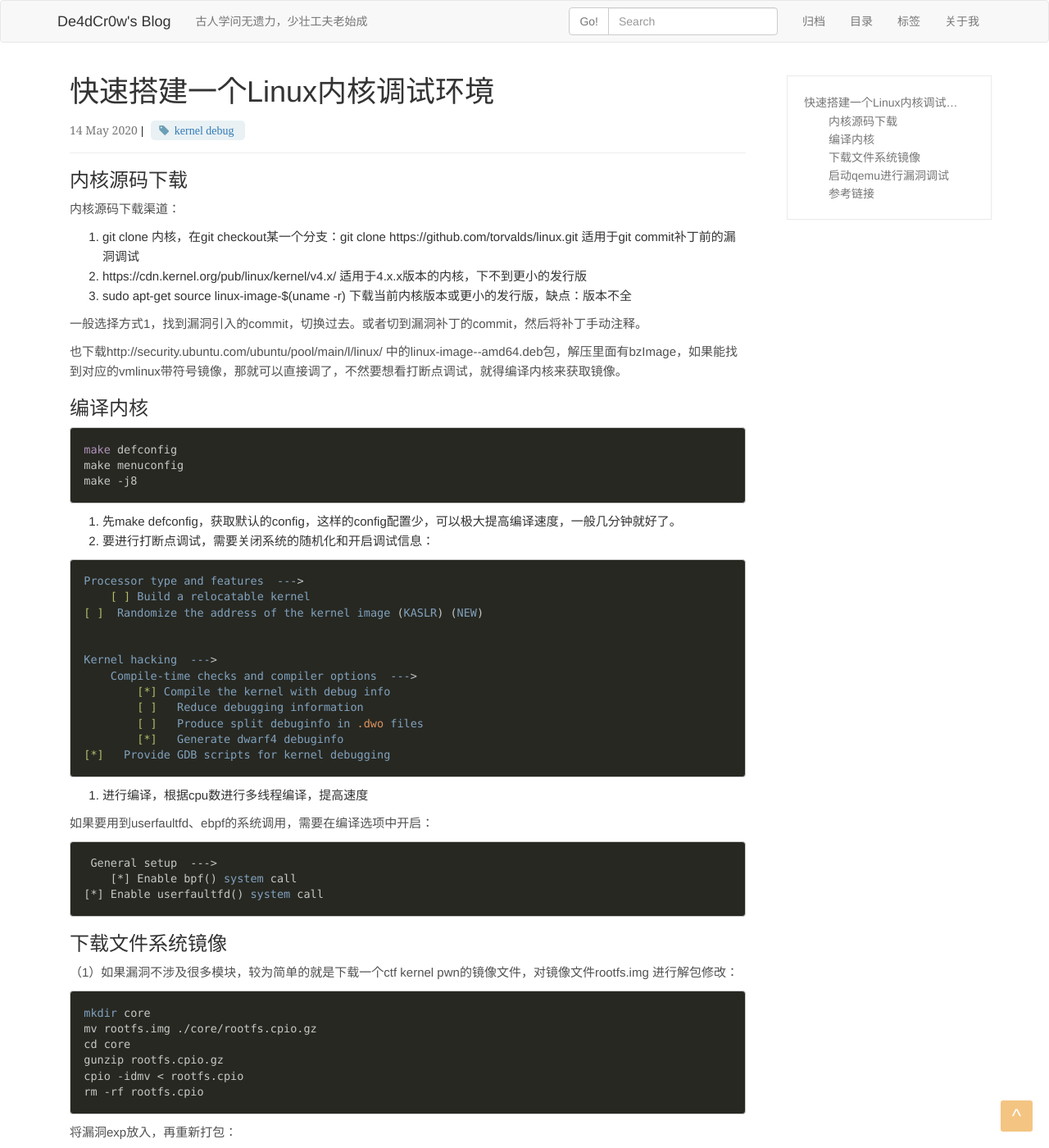
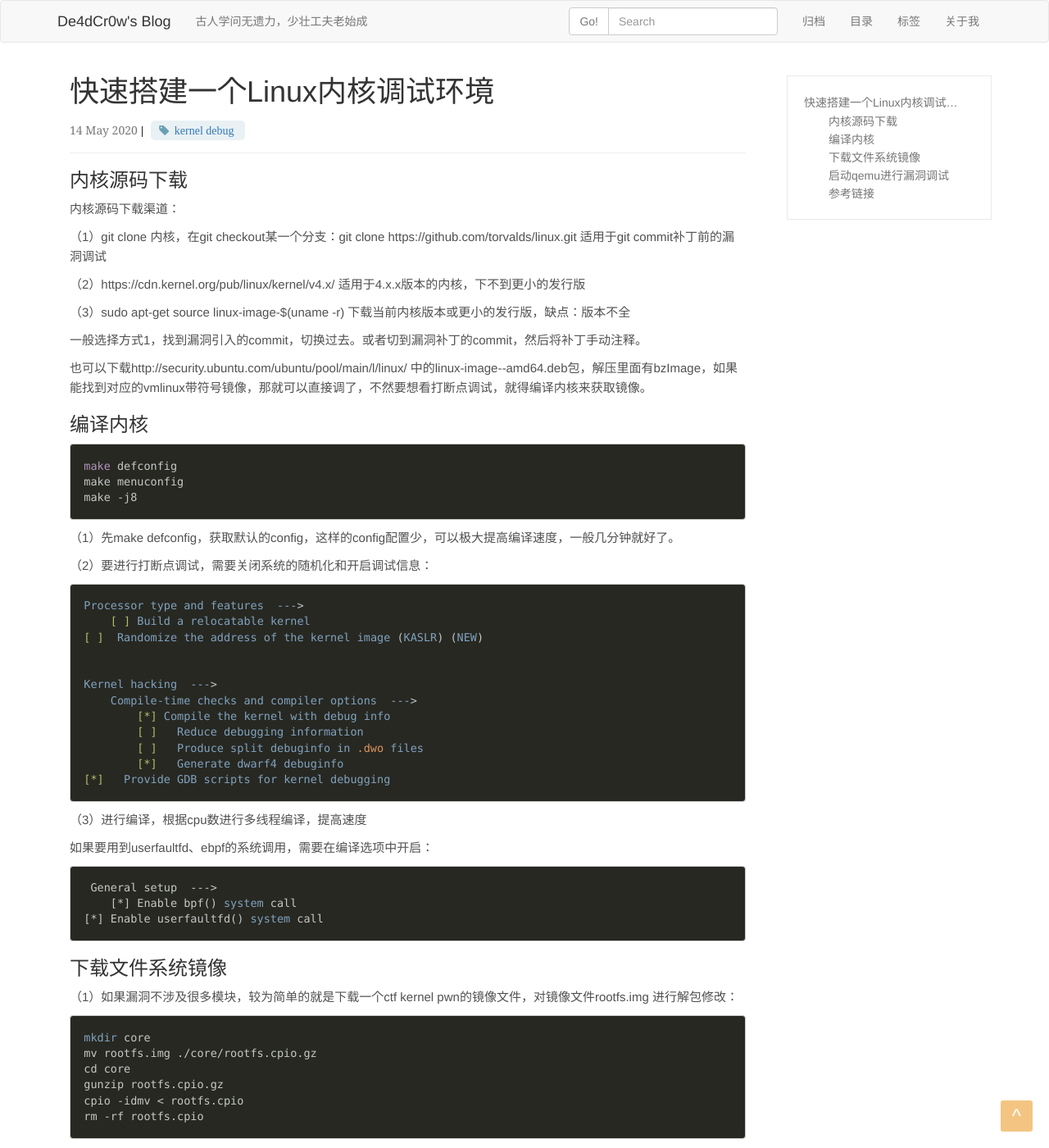
Before and after one commit to De4dCr0w/De4dCr0w.github.io, a Jekyll site: the page built from _posts/2020-05-14-快速搭建一个Linux内核调试环境.md, in a window 1280 px wide and 1400 px high. Shown: the whole window at 82% size. Built offline with Jekyll 4.4.1, drawn with Linux system fonts in a browser that asks for light colours; some of the changed text lies outside the part shown.

Commit message:
Update 2020-05-14-快速搭建一个Linux内核调试环境.md

````diff
--- a/_posts/2020-05-14-快速搭建一个Linux内核调试环境.md
+++ b/_posts/2020-05-14-快速搭建一个Linux内核调试环境.md
@@ -19,13 +19,16 @@ author: 'De4dCr0w'
 ### 内核源码下载
 
 内核源码下载渠道：
-1. git clone 内核，在git checkout某一个分支：git clone https://github.com/torvalds/linux.git 适用于git commit补丁前的漏洞调试
-2. https://cdn.kernel.org/pub/linux/kernel/v4.x/ 适用于4.x.x版本的内核，下不到更小的发行版
-3. sudo apt-get source linux-image-$(uname -r) 下载当前内核版本或更小的发行版，缺点：版本不全
+
+（1）git clone 内核，在git checkout某一个分支：git clone https://github.com/torvalds/linux.git 适用于git commit补丁前的漏洞调试
+
+（2）https://cdn.kernel.org/pub/linux/kernel/v4.x/ 适用于4.x.x版本的内核，下不到更小的发行版
+
+（3）sudo apt-get source linux-image-$(uname -r) 下载当前内核版本或更小的发行版，缺点：版本不全
 
 一般选择方式1，找到漏洞引入的commit，切换过去。或者切到漏洞补丁的commit，然后将补丁手动注释。
 
-也下载http://security.ubuntu.com/ubuntu/pool/main/l/linux/ 中的linux-image-*-*amd64.deb包，解压里面有bzImage，如果能找到对应的vmlinux带符号镜像，那就可以直接调了，不然要想看打断点调试，就得编译内核来获取镜像。
+也可以下载http://security.ubuntu.com/ubuntu/pool/main/l/linux/ 中的linux-image-*-*amd64.deb包，解压里面有bzImage，如果能找到对应的vmlinux带符号镜像，那就可以直接调了，不然要想看打断点调试，就得编译内核来获取镜像。
 
 ### 编译内核
 
@@ -35,8 +38,9 @@ make menuconfig
 make -j8
 ```
 
-1. 先make defconfig，获取默认的config，这样的config配置少，可以极大提高编译速度，一般几分钟就好了。
-2. 要进行打断点调试，需要关闭系统的随机化和开启调试信息：
+（1）先make defconfig，获取默认的config，这样的config配置少，可以极大提高编译速度，一般几分钟就好了。
+
+（2）要进行打断点调试，需要关闭系统的随机化和开启调试信息：
 
 ```
 Processor type and features  --->
@@ -50,7 +54,8 @@ Kernel hacking  --->
         [ ]   Produce split debuginfo in .dwo files
         [*]   Generate dwarf4 debuginfo                                                                         [*]   Provide GDB scripts for kernel debugging
 ```
-3. 进行编译，根据cpu数进行多线程编译，提高速度
+
+（3）进行编译，根据cpu数进行多线程编译，提高速度
 
 如果要用到userfaultfd、ebpf的系统调用，需要在编译选项中开启：
 
@@ -79,12 +84,14 @@ find . | cpio -o --format=newc > ../rootfs.img
 
 (2) 涉及较为复杂的模块，如网络，驱动，或者应用层组件，可以获取下面的镜像：
 
+
 ```
 sudo apt-get install debootstrap
 wget https://raw.githubusercontent.com/google/syzkaller/master/tools/create-image.sh -O create-image.sh
 chmod +x create-image.sh
 ./create-image.sh
 ```
+
 配置网络上网，下载Exp到系统中：
 
 ```
@@ -94,13 +101,15 @@ iface eth0 inet dhcp
 重启网络服务:/etc/init.d/networking restart
 
 ```
+
 此时qemu可以访问外网，host还不能和qemu通信，所以配置下guest与 host 通信。
 
 #### 配置 guest与 host 通信
 
 使用tap方式上网：
 
-host主机上的配置：
+（1）host主机上的配置：
+
 ```
 sudo apt-get install uml-utilities
 sudo apt-get install bridge-utils
@@ -127,7 +136,8 @@ sudo brctl showstp br0
 sudo tunctl -d tap0
 ```
 
-qemu虚拟机上的配置：
+（2）qemu虚拟机上的配置：
+
 ```
 设置ssh登陆：
 sudo vim /etc/pam.d/sshd
@@ -147,6 +157,7 @@ sudo /etc/init.d/ssh start  #启动ssh
 ### 启动qemu进行漏洞调试
 
 qemu 启动脚本：
+
 ```
 sudo qemu-system-x86_64 \
     -m 2G \
````
